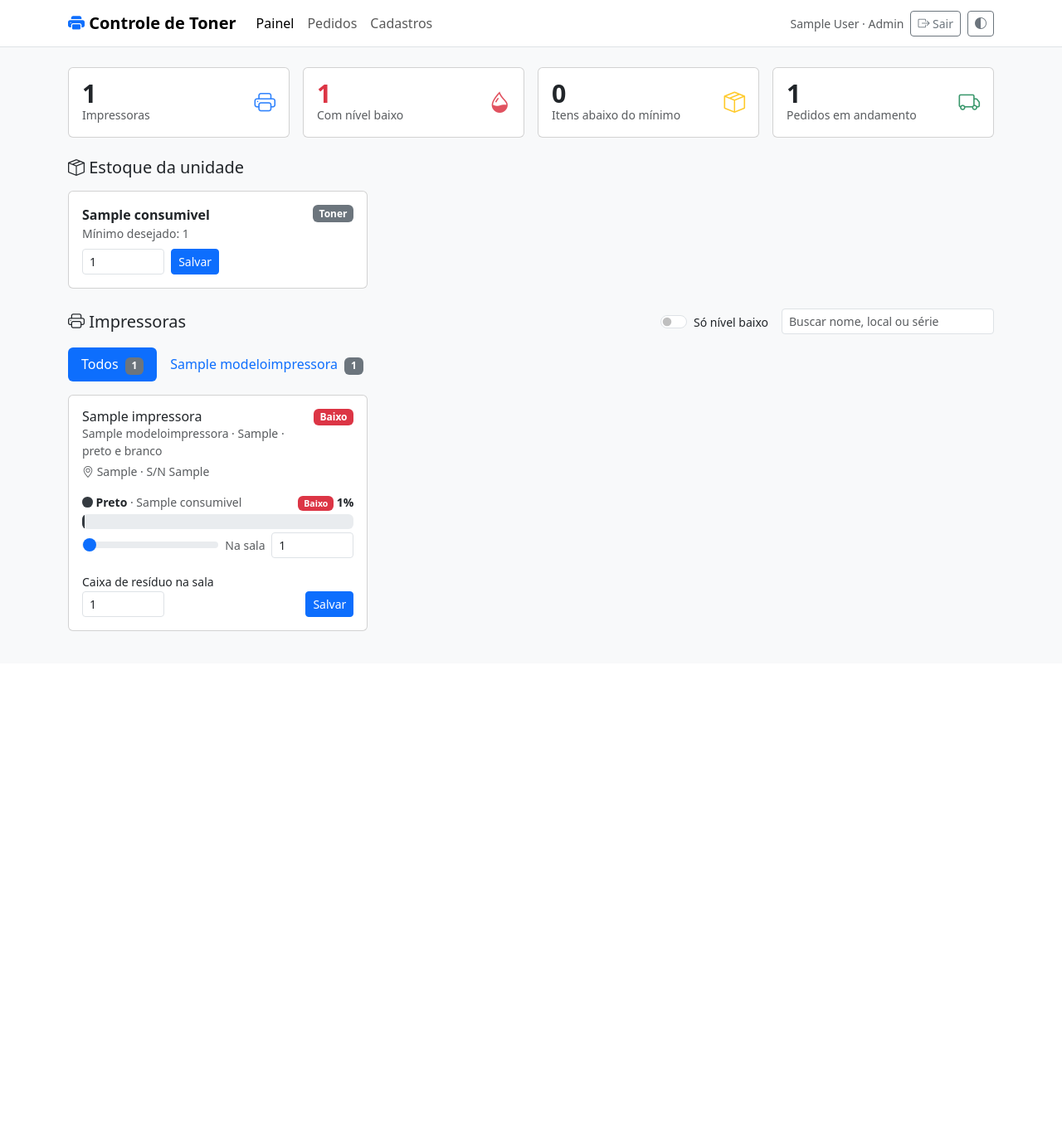
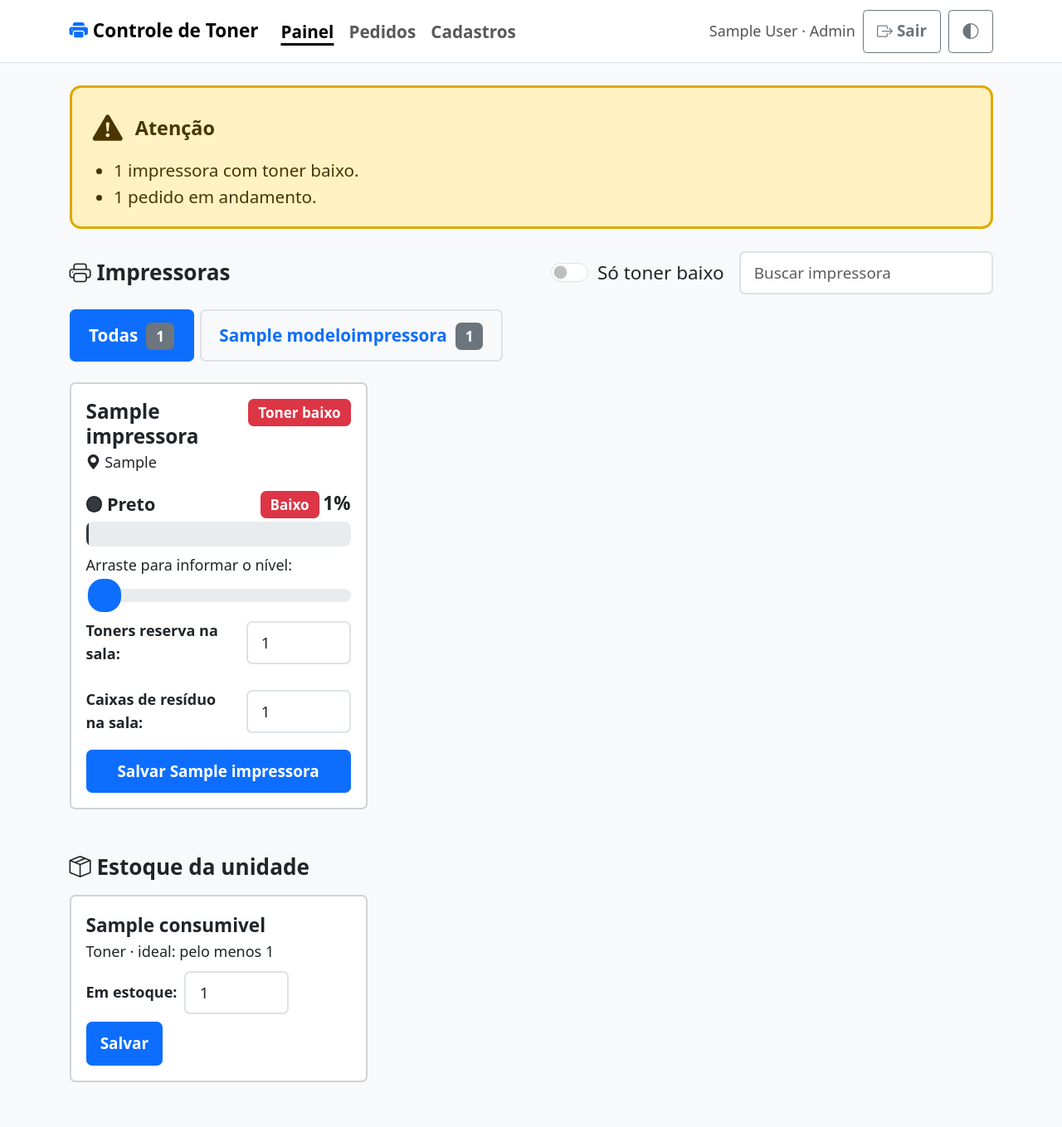
Before and after one commit to DaniloSRocha26/Estoque-Lab-PVI, a Django app: page / in a window 1280 px wide. Shown: the whole page at 83% size. Before the commit the page ends 761 px from the top, so only its background shows below. Run offline with Django 5.2, Linux system fonts and the light colour scheme; a user stored in the database is signed in; tables that the repository leaves empty hold one stand-in row (values such as "Sample post").

Commit message:
Visual simplificado e legível: letras grandes, alto contraste, aviso geral e estados em palavras

```diff
--- a/estoque/static/estoque/app.css
+++ b/estoque/static/estoque/app.css
@@ -1,17 +1,63 @@
-.kpi .valor { font-size: 1.9rem; font-weight: 600; line-height: 1; }
-.kpi .icone { font-size: 1.6rem; opacity: .85; }
-.card-impressora .progress { height: 18px; }
-.card-impressora .nivel-texto { font-variant-numeric: tabular-nums; }
+/* ---------- Legibilidade: letras grandes, alto contraste, alvos de toque grandes ---------- */
+html { font-size: 112.5%; }               /* 18px base (o padrão é 16px) */
+body { line-height: 1.55; }
+.small, small { font-size: 1rem; }        /* nada de texto miúdo */
+.text-body-secondary { color: var(--bs-body-color) !important; opacity: .78; }
+h2, .h5 { font-size: 1.45rem !important; font-weight: 700; }
+.h6 { font-size: 1.15rem !important; }
+
+.navbar .nav-link { font-size: 1.15rem; padding: .7rem 1rem; font-weight: 600; }
+.navbar .nav-link.active { text-decoration: underline; text-underline-offset: .35rem; text-decoration-thickness: 3px; }
+.navbar-brand { font-size: 1.25rem; }
+
+.btn, .btn-sm, .form-control, .form-control-sm, .form-select, .form-select-sm {
+  font-size: 1.05rem; min-height: 2.9rem; padding: .5rem .9rem;
+}
+.btn { font-weight: 600; }
+.form-control, .form-select { border-width: 2px; }
+.campo-pequeno { width: 7rem; }
+:focus-visible { outline: 3px solid var(--bs-warning); outline-offset: 2px; }
+
+.badge { font-size: .95rem; padding: .45em .7em; font-weight: 700; }
+.nav-pills .nav-link { font-size: 1.15rem; padding: .7rem 1.2rem; font-weight: 600; border: 2px solid var(--bs-border-color); margin-right: .4rem; margin-bottom: .4rem; }
+.nav-pills .nav-link.active { border-color: var(--bs-primary); }
+.card { border-width: 2px; }
+
+/* ---------- Aviso geral do painel ---------- */
+.resumo-geral { border-radius: .75rem; padding: 1.1rem 1.4rem; font-size: 1.3rem; font-weight: 600; }
+.resumo-geral .bi { font-size: 2rem; vertical-align: -4px; margin-right: .5rem; }
+.resumo-geral.ok { background: #d1f0dc; color: #0b3d1f; border: 3px solid #198754; }
+.resumo-geral.atencao { background: #fff1c2; color: #4a3500; border: 3px solid #e0a800; }
+[data-bs-theme="dark"] .resumo-geral.ok { background: #123524; color: #d1f0dc; }
+[data-bs-theme="dark"] .resumo-geral.atencao { background: #4a3a05; color: #fff1c2; }
+.resumo-geral ul { margin: .4rem 0 0; font-weight: 500; font-size: 1.15rem; padding-left: 1.4rem; }
+
+/* ---------- Impressoras ---------- */
+.card-impressora .progress { height: 30px; border-radius: 8px; }
+.card-impressora .nivel-texto { font-variant-numeric: tabular-nums; font-size: 1.25rem; }
 .card-impressora.sem-reserva { border-color: var(--bs-warning); }
-.campo-pequeno { width: 6.2rem; }
-.alerta-card { border-left: 4px solid var(--bs-danger); }
+.card-impressora h3 { font-size: 1.35rem; font-weight: 700; }
+.linha-cor .nome-cor { font-size: 1.2rem; font-weight: 700; }
+.alerta-card { border-left: 8px solid var(--bs-danger); }
 .alerta-card.andamento { border-left-color: var(--bs-warning); }
-.form-range { min-width: 8rem; }
+.alerta-card .titulo { font-size: 1.3rem; font-weight: 700; }
 .salvando { opacity: .6; pointer-events: none; }
-.ponto { display: inline-block; width: .8rem; height: .8rem; border-radius: 50%; vertical-align: -1px; }
+
+/* Controle deslizante com "pegador" grande */
+.form-range { min-width: 8rem; height: 2.4rem; }
+.form-range::-webkit-slider-runnable-track { height: .9rem; border-radius: .5rem; }
+.form-range::-webkit-slider-thumb { width: 2.2rem; height: 2.2rem; margin-top: -.65rem; }
+.form-range::-moz-range-track { height: .9rem; border-radius: .5rem; }
+.form-range::-moz-range-thumb { width: 2.2rem; height: 2.2rem; }
+
+/* ---------- Cores de toner ---------- */
+.ponto { display: inline-block; width: 1.1rem; height: 1.1rem; border-radius: 50%; vertical-align: -2px; border: 2px solid rgba(0,0,0,.35); }
 .cor-preto { background-color: #343a40; }
 .cor-ciano { background-color: #0dcaf0; }
 .cor-magenta { background-color: #d63384; }
 .cor-amarelo { background-color: #ffc107; }
 [data-bs-theme="dark"] .cor-preto { background-color: #adb5bd; }
 .progress-bar { transition: width .1s; }
+
+.table > :not(caption) > * > * { padding: .8rem .9rem; }
+.toast { font-size: 1.15rem; }
--- a/estoque/static/estoque/app.js
+++ b/estoque/static/estoque/app.js
@@ -1,7 +1,8 @@
 (function () {
   'use strict';
 
-  var NIVEL_BAIXO = 15; // mesmo limite provisório usado no servidor (views.py)
+  var NIVEL_BAIXO = 15; // mesmos limites provisórios usados no servidor (views.py e templates)
+  var NIVEL_MEDIO = 40;
   var filtros = { busca: '', baixos: false, aba: null };
 
   // ----- Tema claro/escuro -----
@@ -22,7 +23,7 @@
       '<button type="button" class="btn-close btn-close-white me-2 m-auto" data-bs-dismiss="toast"></button></div>';
     el.querySelector('.toast-body').textContent = texto;
     document.getElementById('toasts').appendChild(el);
-    var t = new bootstrap.Toast(el, { delay: 3500 });
+    var t = new bootstrap.Toast(el, { delay: 6000 });
     el.addEventListener('hidden.bs.toast', function () { el.remove(); });
     t.show();
   }
@@ -94,7 +95,10 @@
       linha.querySelector('[data-nivel-saida]').textContent = valor + '%';
       linha.querySelector('.progress-bar').style.width = valor + '%';
       linha.querySelector('.progress').setAttribute('aria-valuenow', valor);
-      linha.querySelector('[data-nivel-baixo]').classList.toggle('d-none', valor > NIVEL_BAIXO);
+      var estado = linha.querySelector('[data-nivel-estado]');
+      var nivel = valor <= NIVEL_BAIXO ? ['Baixo', 'danger'] : valor <= NIVEL_MEDIO ? ['Médio', 'warning'] : ['Bom', 'success'];
+      estado.textContent = nivel[0];
+      estado.className = 'badge text-bg-' + nivel[1];
     }
   });
 
--- a/estoque/templates/estoque/_card_impressora.html
+++ b/estoque/templates/estoque/_card_impressora.html
@@ -3,75 +3,75 @@
          data-nivel="{{ i.nivel_minimo }}"
          data-busca="{{ i.nome|lower }} {{ i.localizacao|lower }} {{ i.numero_serie|lower }} {{ i.modelo.nome|lower }}">
       <div class="card-body">
-        <div class="d-flex justify-content-between align-items-start">
+        <div class="d-flex justify-content-between align-items-start gap-2">
           <div>
-            <h3 class="h6 mb-0">{{ i.nome }}</h3>
-            <div class="text-body-secondary small">{{ i.modelo.nome }} · {{ i.modelo.tipo }}
-              · {% if i.colorida %}4 cores{% else %}preto e branco{% endif %}</div>
+            <h3 class="mb-0">{{ i.nome }}</h3>
+            <div class="mt-1"><i class="bi bi-geo-alt-fill"></i> {{ i.localizacao }}</div>
           </div>
-          {% if i.nivel_minimo <= 15 %}<span class="badge text-bg-danger">Baixo</span>
+          {% if i.nivel_minimo <= 15 %}<span class="badge text-bg-danger">Toner baixo</span>
           {% elif i.nivel_minimo <= 40 %}<span class="badge text-bg-warning">Médio</span>
-          {% else %}<span class="badge text-bg-success">OK</span>{% endif %}
+          {% else %}<span class="badge text-bg-success">Bom</span>{% endif %}
         </div>
-        <div class="text-body-secondary small mt-1"><i class="bi bi-geo-alt"></i> {{ i.localizacao }} · S/N {{ i.numero_serie }}</div>
 
         {% if pode_editar %}
         <form class="mt-3" method="post" action="{% url 'atualizar_impressora' i.id %}" data-ajax>
           {% csrf_token %}
           {% for l in i.linhas %}
-          <div class="linha-cor mb-3">
-            <div class="d-flex justify-content-between align-items-center small">
-              <span><span class="ponto cor-{{ l.cor }}"></span> <strong>{{ l.get_cor_display }}</strong>
-                <span class="text-body-secondary">· {{ l.toner.nome }}</span></span>
+          <div class="linha-cor mb-4">
+            <div class="d-flex justify-content-between align-items-center">
+              <span class="nome-cor"><span class="ponto cor-{{ l.cor }}"></span> {{ l.get_cor_display }}</span>
               <span>
-                <span class="badge text-bg-danger {% if l.nivel > 15 %}d-none{% endif %}" data-nivel-baixo>Baixo</span>
+                <span class="badge {% if l.nivel <= 15 %}text-bg-danger{% elif l.nivel <= 40 %}text-bg-warning{% else %}text-bg-success{% endif %}" data-nivel-estado>{% if l.nivel <= 15 %}Baixo{% elif l.nivel <= 40 %}Médio{% else %}Bom{% endif %}</span>
                 <strong class="nivel-texto" data-nivel-saida>{{ l.nivel }}%</strong>
               </span>
             </div>
             <div class="progress mt-1" role="progressbar" aria-valuenow="{{ l.nivel }}" aria-valuemin="0" aria-valuemax="100">
               <div class="progress-bar cor-{{ l.cor }}" style="width: {{ l.nivel }}%"></div>
             </div>
-            <div class="d-flex gap-2 align-items-center mt-1">
-              <input class="form-range" type="range" name="nivel_{{ l.cor }}" min="0" max="100" step="1" value="{{ l.nivel }}" data-nivel-range aria-label="Nível {{ l.get_cor_display }}">
-              <label class="small text-body-secondary text-nowrap mb-0">Na sala
-                <input class="form-control form-control-sm campo-pequeno d-inline-block ms-1" type="number" name="sala_{{ l.cor }}" min="0" value="{{ l.na_sala }}"></label>
+            <div class="mt-2"><label class="form-label mb-0">Arraste para informar o nível:</label>
+              <input class="form-range" type="range" name="nivel_{{ l.cor }}" min="0" max="100" step="1" value="{{ l.nivel }}" data-nivel-range aria-label="Nível {{ l.get_cor_display }}"></div>
+            <div class="d-flex gap-2 align-items-center">
+              <label class="mb-0 fw-semibold" for="sala-{{ i.id }}-{{ l.cor }}">Toners reserva na sala:</label>
+              <input id="sala-{{ i.id }}-{{ l.cor }}" class="form-control campo-pequeno" type="number" name="sala_{{ l.cor }}" min="0" value="{{ l.na_sala }}">
             </div>
           </div>
           {% empty %}
-          <p class="text-body-secondary small">Este modelo ainda não tem toners definidos (veja Cadastros).</p>
+          <p>Este modelo ainda não tem toners definidos (veja Cadastros).</p>
           {% endfor %}
-          <div class="d-flex gap-2 align-items-end">
-            {% if i.modelo.caixa_residuo %}
-            <div><label class="form-label small mb-0">Caixa de resíduo na sala</label>
-              <input class="form-control form-control-sm campo-pequeno" type="number" name="residuo_na_sala" min="0" value="{{ i.residuo_na_sala }}"></div>
-            {% else %}
-            <input type="hidden" name="residuo_na_sala" value="{{ i.residuo_na_sala }}">
-            {% endif %}
-            <button class="btn btn-primary btn-sm ms-auto">Salvar</button>
+          {% if i.modelo.caixa_residuo %}
+          <div class="d-flex gap-2 align-items-center mb-3">
+            <label class="mb-0 fw-semibold" for="residuo-{{ i.id }}">Caixas de resíduo na sala:</label>
+            <input id="residuo-{{ i.id }}" class="form-control campo-pequeno" type="number" name="residuo_na_sala" min="0" value="{{ i.residuo_na_sala }}">
           </div>
+          {% else %}
+          <input type="hidden" name="residuo_na_sala" value="{{ i.residuo_na_sala }}">
+          {% endif %}
+          <button class="btn btn-primary w-100">Salvar {{ i.nome }}</button>
         </form>
         {% else %}
         <div class="mt-3">
           {% for l in i.linhas %}
           <div class="linha-cor mb-3">
-            <div class="d-flex justify-content-between align-items-center small">
-              <span><span class="ponto cor-{{ l.cor }}"></span> <strong>{{ l.get_cor_display }}</strong>
-                <span class="text-body-secondary">· {{ l.toner.nome }}</span></span>
+            <div class="d-flex justify-content-between align-items-center">
+              <span class="nome-cor"><span class="ponto cor-{{ l.cor }}"></span> {{ l.get_cor_display }}</span>
               <span>
-                {% if l.nivel <= 15 %}<span class="badge text-bg-danger">Baixo</span>{% endif %}
+                <span class="badge {% if l.nivel <= 15 %}text-bg-danger{% elif l.nivel <= 40 %}text-bg-warning{% else %}text-bg-success{% endif %}">{% if l.nivel <= 15 %}Baixo{% elif l.nivel <= 40 %}Médio{% else %}Bom{% endif %}</span>
                 <strong class="nivel-texto">{{ l.nivel }}%</strong>
               </span>
             </div>
             <div class="progress mt-1" role="progressbar" aria-valuenow="{{ l.nivel }}" aria-valuemin="0" aria-valuemax="100">
               <div class="progress-bar cor-{{ l.cor }}" style="width: {{ l.nivel }}%"></div>
             </div>
-            <div class="small text-body-secondary mt-1">Na sala: <strong>{{ l.na_sala }}</strong></div>
+            <div class="mt-1">
+              {% if l.na_sala == 0 %}<strong class="text-danger"><i class="bi bi-exclamation-circle-fill"></i> Sem toner reserva na sala</strong>
+              {% else %}Toner reserva na sala: <strong>{{ l.na_sala }}</strong>{% endif %}
+            </div>
           </div>
           {% empty %}
-          <p class="text-body-secondary small">Este modelo ainda não tem toners definidos.</p>
+          <p>Este modelo ainda não tem toners definidos.</p>
           {% endfor %}
           {% if i.modelo.caixa_residuo %}
-          <div class="small text-body-secondary">Caixa de resíduo na sala: <strong>{{ i.residuo_na_sala }}</strong></div>
+          <div>Caixas de resíduo na sala: <strong>{{ i.residuo_na_sala }}</strong></div>
           {% endif %}
         </div>
         {% endif %}
--- a/estoque/templates/estoque/base.html
+++ b/estoque/templates/estoque/base.html
@@ -8,7 +8,7 @@
     (function () {
       var salvo = null;
       try { salvo = localStorage.getItem('tema'); } catch (e) {}
-      var tema = salvo || (matchMedia('(prefers-color-scheme: dark)').matches ? 'dark' : 'light');
+      var tema = salvo || 'light'; // claro por padrão (mais legível); o botão do topo troca
       document.documentElement.setAttribute('data-bs-theme', tema);
     })();
   </script>
--- a/estoque/templates/estoque/painel.html
+++ b/estoque/templates/estoque/painel.html
@@ -1,43 +1,39 @@
 {% extends "estoque/base.html" %}
 {% block conteudo %}
 
-<div class="row g-3 mb-4">
-  <div class="col-6 col-lg-3">
-    <div class="card kpi h-100"><div class="card-body d-flex justify-content-between align-items-center">
-      <div><div class="valor">{{ resumo.impressoras }}</div><div class="text-body-secondary small">Impressoras</div></div>
-      <i class="bi bi-printer icone text-primary"></i></div></div>
-  </div>
-  <div class="col-6 col-lg-3">
-    <div class="card kpi h-100"><div class="card-body d-flex justify-content-between align-items-center">
-      <div><div class="valor {% if resumo.nivel_baixo %}text-danger{% endif %}">{{ resumo.nivel_baixo }}</div><div class="text-body-secondary small">Com nível baixo</div></div>
-      <i class="bi bi-droplet-half icone text-danger"></i></div></div>
-  </div>
-  <div class="col-6 col-lg-3">
-    <div class="card kpi h-100"><div class="card-body d-flex justify-content-between align-items-center">
-      <div><div class="valor {% if resumo.abaixo_minimo %}text-warning{% endif %}">{{ resumo.abaixo_minimo }}</div><div class="text-body-secondary small">Itens abaixo do mínimo</div></div>
-      <i class="bi bi-box-seam icone text-warning"></i></div></div>
-  </div>
-  <div class="col-6 col-lg-3">
-    <div class="card kpi h-100"><div class="card-body d-flex justify-content-between align-items-center">
-      <div><div class="valor">{{ resumo.pedidos_abertos }}</div><div class="text-body-secondary small">Pedidos em andamento</div></div>
-      <i class="bi bi-truck icone text-success"></i></div></div>
-  </div>
+{# ===== Resumo em uma frase ===== #}
+{% if resumo.nivel_baixo or alertas %}
+<div class="resumo-geral atencao mb-4" role="status">
+  <i class="bi bi-exclamation-triangle-fill"></i> Atenção
+  <ul>
+    {% if resumo.nivel_baixo %}<li>{{ resumo.nivel_baixo }} impressora{{ resumo.nivel_baixo|pluralize }} com toner baixo.</li>{% endif %}
+    {% if alertas %}<li>{{ alertas|length }} {% if alertas|length == 1 %}item{% else %}itens{% endif %} para pedir.</li>{% endif %}
+    {% if resumo.pedidos_abertos %}<li>{{ resumo.pedidos_abertos }} pedido{{ resumo.pedidos_abertos|pluralize }} em andamento.</li>{% endif %}
+  </ul>
 </div>
+{% else %}
+<div class="resumo-geral ok mb-4" role="status">
+  <i class="bi bi-check-circle-fill"></i> Tudo certo: nenhum toner baixo e nada para pedir.
+</div>
+{% endif %}
 
+{# ===== Alertas ===== #}
 {% if alertas %}
-<h2 class="h5 mb-3"><i class="bi bi-exclamation-triangle-fill text-danger"></i> Alertas de reposição</h2>
-<div class="row g-3 mb-4">
+<h2 class="mb-3"><i class="bi bi-cart-plus text-danger"></i> O que pedir</h2>
+<div class="row g-3 mb-5">
   {% for a in alertas %}
-  <div class="col-md-6">
+  <div class="col-lg-6">
     <div class="card alerta-card {% if a.em_andamento %}andamento{% endif %} h-100">
       <div class="card-body">
         {% if a.em_andamento %}
-          <div class="fw-semibold"><i class="bi bi-truck text-warning"></i> {{ a.consumivel.nome }}: pedido em andamento</div>
+          <div class="titulo"><i class="bi bi-truck text-warning"></i> {{ a.consumivel.nome }}</div>
+          <div class="fs-5 fw-semibold mb-2">Pedido já feito, aguardando chegar.</div>
         {% else %}
-          <div class="fw-semibold">Necessário pedir {{ a.quantidade_sugerida }} unidade{{ a.quantidade_sugerida|pluralize }} de {{ a.consumivel.nome }}</div>
+          <div class="titulo">Pedir {{ a.quantidade_sugerida }} unidade{{ a.quantidade_sugerida|pluralize }}</div>
+          <div class="fs-5 fw-semibold mb-2">{{ a.consumivel.nome }}</div>
         {% endif %}
-        <div class="text-body-secondary small mb-2">
-          Estoque {{ a.consumivel.estoque_unidade }} / mínimo {{ a.consumivel.estoque_minimo }}.
+        <div class="mb-2">
+          Em estoque: <strong>{{ a.consumivel.estoque_unidade }}</strong> (o ideal é ter pelo menos {{ a.consumivel.estoque_minimo }}).<br>
           Sem reserva na sala: {{ a.afetadas|join:", " }}
         </div>
         {% if pode_editar and not a.em_andamento %}
@@ -45,11 +41,11 @@
           {% csrf_token %}
           <input type="hidden" name="consumivel" value="{{ a.consumivel.id }}">
           <input type="hidden" name="voltar" value="painel">
-          <div class="col-auto"><label class="form-label small mb-0">Quantidade</label>
-            <input class="form-control form-control-sm campo-pequeno" type="number" name="quantidade" min="1" value="{{ a.quantidade_sugerida }}"></div>
-          <div class="col"><label class="form-label small mb-0">Solicitante</label>
-            <input class="form-control form-control-sm" name="solicitante" value="{{ request.user.get_full_name|default:request.user.username }}" required></div>
-          <div class="col-auto"><button class="btn btn-danger btn-sm">Criar pedido</button></div>
+          <div class="col-auto"><label class="form-label mb-0">Quantidade</label>
+            <input class="form-control campo-pequeno" type="number" name="quantidade" min="1" value="{{ a.quantidade_sugerida }}"></div>
+          <div class="col"><label class="form-label mb-0">Quem está pedindo</label>
+            <input class="form-control" name="solicitante" value="{{ request.user.get_full_name|default:request.user.username }}" required></div>
+          <div class="col-auto"><button class="btn btn-danger">Criar pedido</button></div>
         </form>
         {% endif %}
       </div>
@@ -59,44 +55,15 @@
 </div>
 {% endif %}
 
-<h2 class="h5 mb-3"><i class="bi bi-box-seam"></i> Estoque da unidade</h2>
-<div class="row g-3 mb-4">
-  {% for c in consumiveis %}
-  <div class="col-md-6 col-lg-4">
-    <div class="card h-100"><div class="card-body">
-      <div class="d-flex justify-content-between">
-        <div class="fw-semibold">{{ c.nome }}</div>
-        <span class="badge text-bg-secondary align-self-start">{{ c.get_tipo_display }}</span>
-      </div>
-      <div class="text-body-secondary small mb-2">Mínimo desejado: {{ c.estoque_minimo }}</div>
-      {% if pode_editar %}
-      <form class="d-flex gap-2 align-items-center" method="post" action="{% url 'atualizar_consumivel' c.id %}" data-ajax>
-        {% csrf_token %}
-        <input class="form-control form-control-sm campo-pequeno" type="number" name="estoque_unidade" min="0" value="{{ c.estoque_unidade }}" aria-label="Estoque">
-        <button class="btn btn-primary btn-sm">Salvar</button>
-        {% if c.estoque_unidade < c.estoque_minimo %}<span class="badge text-bg-danger">abaixo do mínimo</span>{% endif %}
-      </form>
-      {% else %}
-      <div class="d-flex gap-2 align-items-center">
-        <span>Em estoque: <strong>{{ c.estoque_unidade }}</strong></span>
-        {% if c.estoque_unidade < c.estoque_minimo %}<span class="badge text-bg-danger">abaixo do mínimo</span>{% endif %}
-      </div>
-      {% endif %}
-    </div></div>
-  </div>
-  {% empty %}
-  <p class="text-body-secondary">Nenhum item cadastrado.{% if pode_editar %} Use o menu <a href="{% url 'cadastros' %}">Cadastros</a>.{% endif %}</p>
-  {% endfor %}
-</div>
-
+{# ===== Impressoras ===== #}
 <div class="d-flex flex-wrap gap-3 justify-content-between align-items-center mb-3">
-  <h2 class="h5 mb-0"><i class="bi bi-printer"></i> Impressoras</h2>
-  <div class="d-flex gap-3 align-items-center">
-    <div class="form-check form-switch mb-0">
+  <h2 class="mb-0"><i class="bi bi-printer"></i> Impressoras</h2>
+  <div class="d-flex flex-wrap gap-3 align-items-center">
+    <div class="form-check form-switch mb-0 fs-5">
       <input class="form-check-input" type="checkbox" id="filtro-baixos">
-      <label class="form-check-label small" for="filtro-baixos">Só nível baixo</label>
+      <label class="form-check-label" for="filtro-baixos">Só toner baixo</label>
     </div>
-    <input id="filtro-busca" class="form-control form-control-sm" type="search" placeholder="Buscar nome, local ou série" style="width:16rem">
+    <input id="filtro-busca" class="form-control" type="search" placeholder="Buscar impressora" style="width:17rem">
   </div>
 </div>
 
@@ -105,7 +72,7 @@
   <li class="nav-item" role="presentation">
     <button class="nav-link active" type="button" role="tab"
             data-bs-toggle="pill" data-bs-target="#aba-todos" data-aba="todos">
-      Todos <span class="badge text-bg-secondary ms-1">{{ impressoras|length }}</span>
+      Todas <span class="badge text-bg-secondary ms-1">{{ impressoras|length }}</span>
     </button>
   </li>
   {% for g in grupos %}
@@ -123,7 +90,7 @@
   {% for i in impressoras %}
   {% include 'estoque/_card_impressora.html' %}
   {% endfor %}
-  <p class="sem-resultado text-body-secondary d-none">Nenhuma impressora encontrada com esse filtro.</p>
+  <p class="sem-resultado fs-5 d-none">Nenhuma impressora encontrada.</p>
   </div>
   </div>
   {% for g in grupos %}
@@ -132,12 +99,41 @@
   {% for i in g.impressoras %}
   {% include 'estoque/_card_impressora.html' %}
   {% endfor %}
-  <p class="sem-resultado text-body-secondary d-none">Nenhuma impressora encontrada com esse filtro.</p>
+  <p class="sem-resultado fs-5 d-none">Nenhuma impressora encontrada.</p>
   </div>
   </div>
   {% endfor %}
 </div>
 {% else %}
-<p class="text-body-secondary">Nenhuma impressora cadastrada.{% if pode_editar %} Use o menu <a href="{% url 'cadastros' %}">Cadastros</a>.{% endif %}</p>
+<p class="fs-5">Nenhuma impressora cadastrada.{% if pode_editar %} Use o menu <a href="{% url 'cadastros' %}">Cadastros</a>.{% endif %}</p>
 {% endif %}
+
+{# ===== Estoque ===== #}
+<h2 class="mt-5 mb-3"><i class="bi bi-box-seam"></i> Estoque da unidade</h2>
+<div class="row g-3 mb-4">
+  {% for c in consumiveis %}
+  <div class="col-md-6 col-xl-4">
+    <div class="card h-100"><div class="card-body">
+      <div class="fs-5 fw-bold">{{ c.nome }}</div>
+      <div class="mb-2">{{ c.get_tipo_display }} · ideal: pelo menos {{ c.estoque_minimo }}</div>
+      {% if pode_editar %}
+      <form class="d-flex gap-2 align-items-center flex-wrap" method="post" action="{% url 'atualizar_consumivel' c.id %}" data-ajax>
+        {% csrf_token %}
+        <label class="mb-0 fw-semibold">Em estoque:</label>
+        <input class="form-control campo-pequeno" type="number" name="estoque_unidade" min="0" value="{{ c.estoque_unidade }}" aria-label="Quantidade em estoque">
+        <button class="btn btn-primary">Salvar</button>
+        {% if c.estoque_unidade < c.estoque_minimo %}<span class="badge text-bg-danger">Pouco</span>{% endif %}
+      </form>
+      {% else %}
+      <div class="d-flex gap-2 align-items-center">
+        <span class="fs-4">Em estoque: <strong>{{ c.estoque_unidade }}</strong></span>
+        {% if c.estoque_unidade < c.estoque_minimo %}<span class="badge text-bg-danger">Pouco</span>{% else %}<span class="badge text-bg-success">Bom</span>{% endif %}
+      </div>
+      {% endif %}
+    </div></div>
+  </div>
+  {% empty %}
+  <p class="fs-5">Nenhum item cadastrado.{% if pode_editar %} Use o menu <a href="{% url 'cadastros' %}">Cadastros</a>.{% endif %}</p>
+  {% endfor %}
+</div>
 {% endblock %}
```
